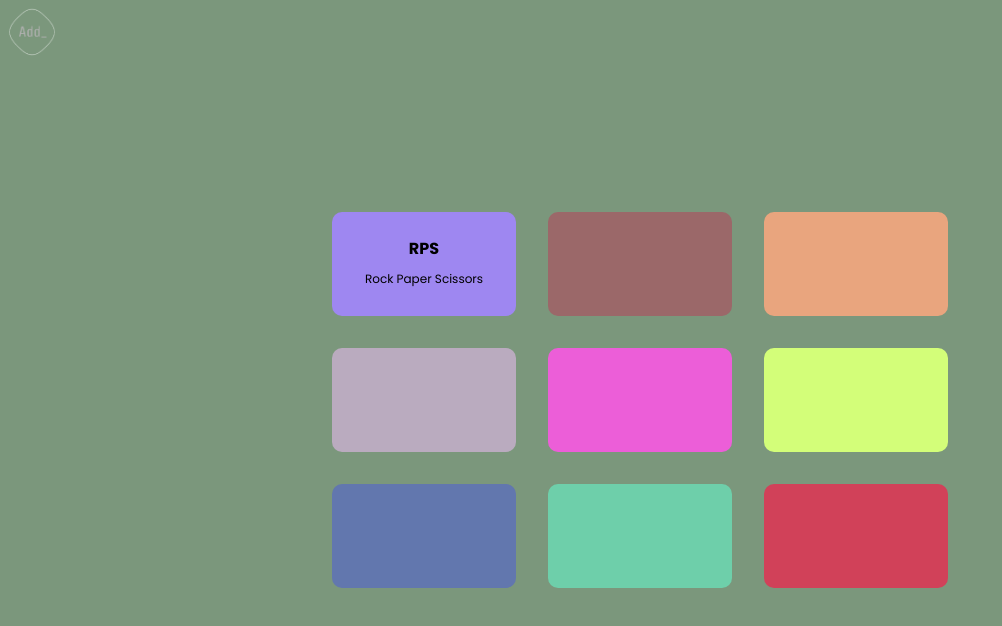
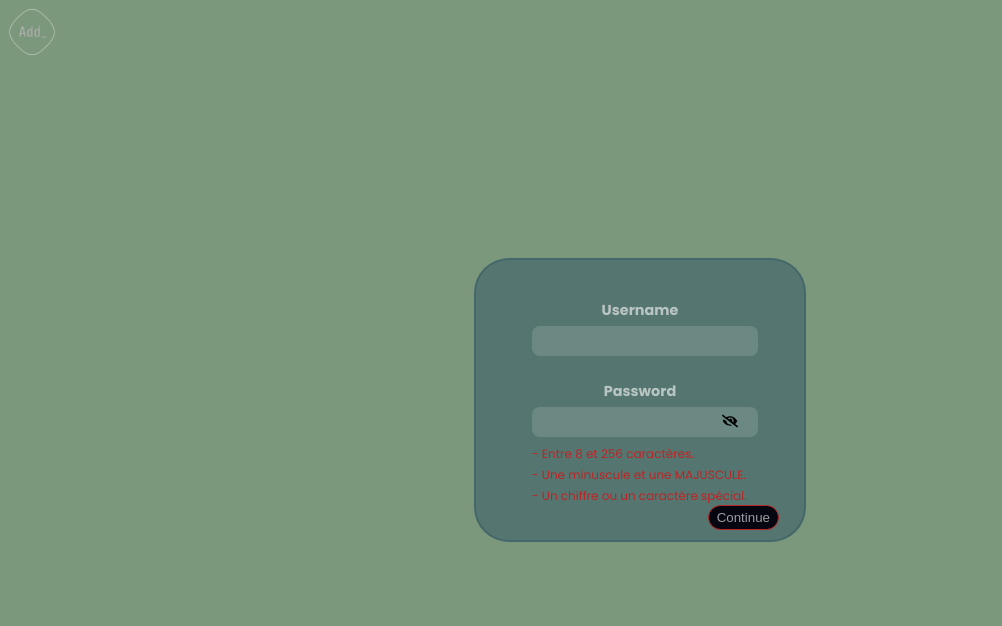
Before and after one commit to FireDroX/games, a React (Create React App) app: page /games/password in a window 1280 px wide. Before the commit this address led to /games. Shown: the top 626 px of the page, without its empty margins (0-1002 px from the left). Built offline with nearby package versions, Linux system fonts and the light colour scheme.

Commit message:
Create New Page ✨: REGEX Password Input

```diff
--- a/package.json
+++ b/package.json
@@ -9,6 +9,7 @@
     "@testing-library/user-event": "^13.5.0",
     "react": "^18.2.0",
     "react-dom": "^18.2.0",
+    "react-icons": "^5.1.0",
     "react-router-dom": "^6.22.3",
     "react-scripts": "5.0.1",
     "web-vitals": "^2.1.4"
--- a/src/App.jsx
+++ b/src/App.jsx
@@ -5,6 +5,7 @@ import Navbar from "./components/Navbar/Navbar";
 
 import Home from "./pages/home/Home";
 import RPS from "./pages/rps/RPS";
+import PwdInput from "./pages/password/PwdInput";
 
 function App() {
   return (
@@ -13,6 +14,7 @@ function App() {
       <Routes>
         <Route path="/games" element={<Home />} />
         <Route path="/games/rps" element={<RPS />} />
+        <Route path="/games/password" element={<PwdInput />} />
 
         <Route path="*" element={<Navigate to={"/games"} />} />
       </Routes>
--- a/src/pages/home/Home.jsx
+++ b/src/pages/home/Home.jsx
@@ -12,7 +12,12 @@ const Home = () => {
             path="rps"
             color="#9E87F1"
           />
-          <GameBox color="#9B6869" />
+          <GameBox
+            name="Password"
+            description="Regex Password Input"
+            path="password"
+            color="#9B6869"
+          />
           <GameBox color="#E9A57E" />
           <GameBox color="#BAABBF" />
           <GameBox color="#EC5ED8" />
--- /dev/null
+++ b/src/pages/password/PwdInput.css
@@ -0,0 +1,142 @@
+.pwd-container {
+  width: 13.5rem;
+  height: 12.5rem;
+  position: relative;
+  padding: 2.5rem 3.5rem;
+  background-color: hsl(194, 30%, 31%, 55%);
+  border: 2px solid hsl(194, 30%, 31%, 55%);
+  border-radius: 35px;
+}
+
+.pwd-input {
+  max-width: 190px;
+  height: 26px;
+  background-color: hsl(180, 3%, 94%, 15%);
+  border-radius: 0.5rem;
+  padding: 0 1rem;
+  border: 2px solid transparent;
+  font-size: 1rem;
+  transition: border-color 0.3s cubic-bezier(0.25, 0.01, 0.25, 1) 0s,
+    color 0.3s cubic-bezier(0.25, 0.01, 0.25, 1) 0s,
+    background 0.2s cubic-bezier(0.25, 0.01, 0.25, 1) 0s;
+}
+
+.pwd-label {
+  display: block;
+  margin-bottom: 0.3rem;
+  font-size: 0.9rem;
+  font-weight: bold;
+  color: hsl(180, 3%, 94%, 65%);
+  transition: color 0.3s cubic-bezier(0.25, 0.01, 0.25, 1) 0s;
+}
+
+.pwd-input:hover,
+.pwd-input:focus,
+.pwd-input-group:hover .pwd-input {
+  outline: none;
+  border-color: #05060f;
+}
+
+.pwd-input-group:hover .pwd-label,
+.pwd-input:focus {
+  color: #05060fc2;
+}
+
+.pwd-inputContainer {
+  position: relative;
+}
+
+.pwd-icon {
+  position: absolute;
+  right: 10px;
+  top: calc(50% + 2px);
+}
+
+.pwd-requirements {
+  margin-top: 0.5rem;
+  display: flex;
+  flex-direction: column;
+  gap: 0.2rem;
+  text-align: left;
+}
+
+.pwd-requirements > small,
+.pwd-container > button {
+  transition: all 0.5s ease;
+}
+
+.pwd-container > button {
+  position: absolute;
+  border: 1px solid currentColor;
+  color: hsl(180, 3%, 94%, 65%);
+  background-color: #05060f;
+  bottom: 10px;
+  right: 25px;
+  padding: 0.3em 0.6em;
+  border-radius: 15px;
+}
+
+.pwd-container > button:hover {
+  cursor: pointer;
+}
+
+.wrapper {
+  display: flex;
+  height: 12.5rem;
+  justify-content: center;
+  align-items: center;
+  margin-left: 0.3rem;
+}
+
+.checkmark__circle {
+  stroke-dasharray: 166;
+  stroke-dashoffset: 166;
+  stroke-width: 2;
+  stroke-miterlimit: 10;
+  stroke: var(--color-primary);
+  fill: none;
+  animation: stroke 0.6s cubic-bezier(0.65, 0, 0.45, 1) forwards;
+}
+
+.checkmark {
+  width: 56px;
+  height: 56px;
+  border-radius: 50%;
+  display: block;
+  stroke-width: 2;
+  stroke: #fff;
+  stroke-miterlimit: 10;
+  margin: 10% auto;
+  box-shadow: inset 0px 0px 0px var(--color-primary);
+  animation: fill 0.4s ease-in-out 0.4s forwards,
+    scale 0.3s ease-in-out 0.9s both;
+}
+
+.checkmark__check {
+  transform-origin: 50% 50%;
+  stroke-dasharray: 48;
+  stroke-dashoffset: 48;
+  animation: stroke 0.3s cubic-bezier(0.65, 0, 0.45, 1) 0.8s forwards;
+}
+
+@keyframes stroke {
+  100% {
+    stroke-dashoffset: 0;
+  }
+}
+
+@keyframes scale {
+  0%,
+  100% {
+    transform: none;
+  }
+  50% {
+    transform: scale3d(1.1, 1.1, 1);
+  }
+}
+
+@keyframes fill {
+  100% {
+    box-shadow: inset 0px 0px 0px 30px var(--color-primary);
+  }
+}
--- /dev/null
+++ b/src/pages/password/PwdInput.jsx
@@ -0,0 +1,123 @@
+import "./PwdInput.css";
+
+import { FaEye, FaEyeSlash } from "react-icons/fa";
+import { useState } from "react";
+
+const PwdInput = () => {
+  const [hidden, setHidden] = useState(true);
+  const [pwd, setPwd] = useState("");
+  const [isAllGood, setIsAllGood] = useState(false);
+  const [send, setSend] = useState(false);
+
+  const handleInput = (password) => {
+    setPwd(password);
+
+    if (
+      password.match(
+        /^(?!.*\s)(?=.{8,256}$)(?=.*[a-z])(?=.*[A-Z])((?=.*[0-9])|(?=.*[~!@#$%^&*()-=_+[\]{}|;:,./<>?])).*$/gm
+      )
+    )
+      setIsAllGood(true);
+    else setIsAllGood(false);
+  };
+
+  return (
+    <section className="App">
+      <div>
+        <div className="pwd-container">
+          {!send ? (
+            <>
+              <div className="pwd-inputContainer">
+                <label className="pwd-label">Username</label>
+                <input
+                  autoComplete="off"
+                  name="Username"
+                  className="pwd-input"
+                  type="text"
+                />
+              </div>
+              <br />
+              <div className="pwd-inputContainer">
+                <label className="pwd-label">Password</label>
+                <input
+                  autoComplete="off"
+                  name="Password"
+                  className="pwd-input"
+                  type={hidden ? "password" : "text"}
+                  value={pwd}
+                  onChange={(e) => handleInput(e.target.value)}
+                />
+                <span className="pwd-icon" onClick={() => setHidden(!hidden)}>
+                  {hidden ? <FaEyeSlash /> : <FaEye />}
+                </span>
+              </div>
+              <div className="pwd-requirements">
+                <small
+                  style={{
+                    color: pwd.match(/^(?!.*\s)(?=.{8,256}$).*$/gm)
+                      ? "#a2c11c"
+                      : "#bc2525",
+                  }}
+                >
+                  - Entre 8 et 256 caractères.
+                </small>
+                <small
+                  style={{
+                    color: pwd.match(/^(?!.*\s)(?=.*[a-z])(?=.*[A-Z]).*$/gm)
+                      ? "#a2c11c"
+                      : "#bc2525",
+                  }}
+                >
+                  - Une minuscule et une MAJUSCULE.
+                </small>
+                <small
+                  style={{
+                    color: pwd.match(
+                      /^(?!.*\s)((?=.*[0-9])|(?=.*[~!@#$%^&*()-=_+[\]{}|;:,./<>?])).*$/gm
+                    )
+                      ? "#a2c11c"
+                      : "#bc2525",
+                  }}
+                >
+                  - Un chiffre ou un caractère spécial.
+                </small>
+              </div>
+              <button
+                disabled={!isAllGood}
+                style={{ borderColor: isAllGood ? "#a2c11c" : "#bc2525" }}
+                onClick={() => setSend(!send)}
+              >
+                Continue
+              </button>
+            </>
+          ) : (
+            <div className="wrapper">
+              {" "}
+              <svg
+                className="checkmark"
+                xmlns="http://www.w3.org/2000/svg"
+                viewBox="0 0 52 52"
+              >
+                {" "}
+                <circle
+                  className="checkmark__circle"
+                  cx="26"
+                  cy="26"
+                  r="25"
+                  fill="none"
+                />{" "}
+                <path
+                  className="checkmark__check"
+                  fill="none"
+                  d="M14.1 27.2l7.1 7.2 16.7-16.8"
+                />
+              </svg>
+            </div>
+          )}
+        </div>
+      </div>
+    </section>
+  );
+};
+
+export default PwdInput;
```
Also changed, not shown: 1 other file (tests, documents, lock files or other folders).
